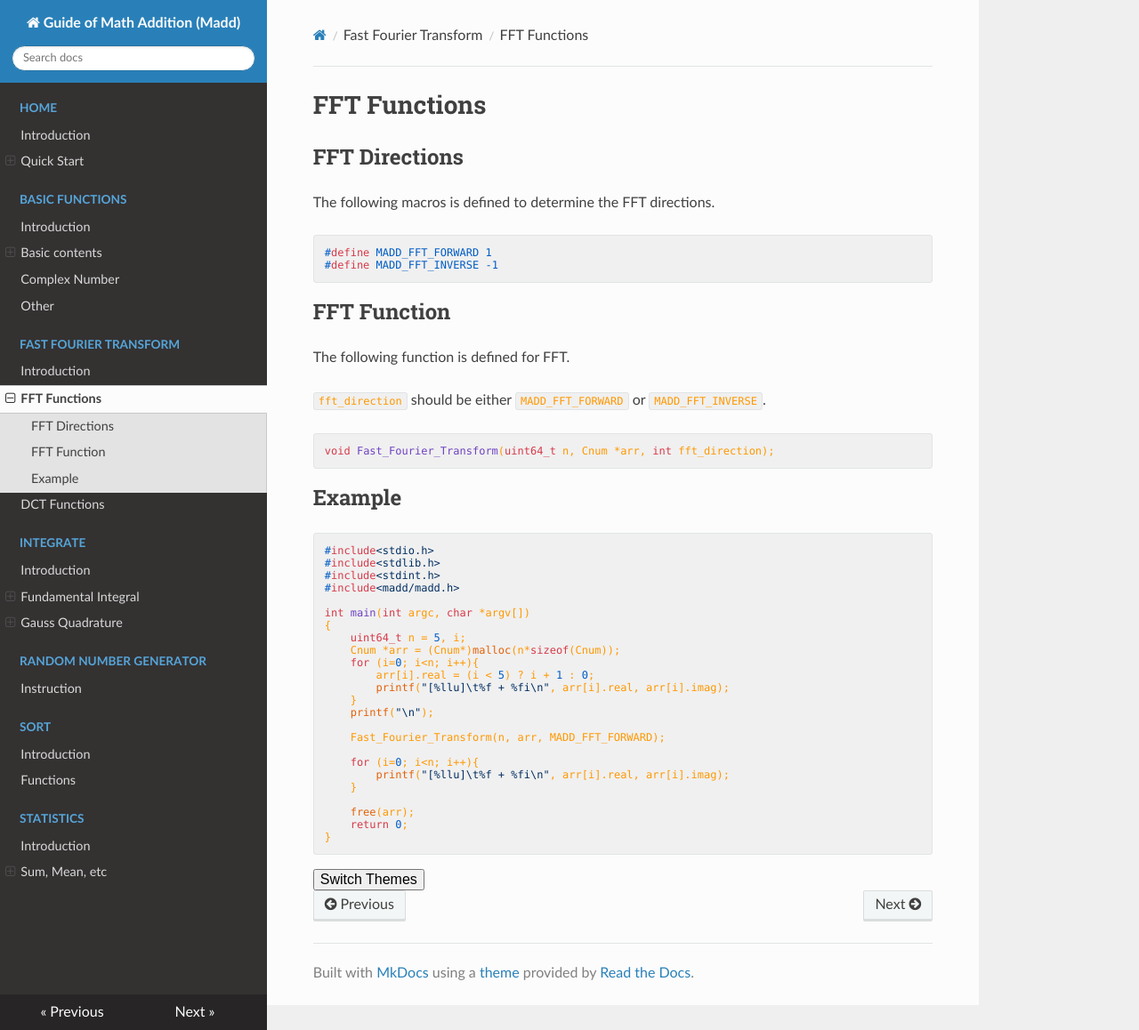
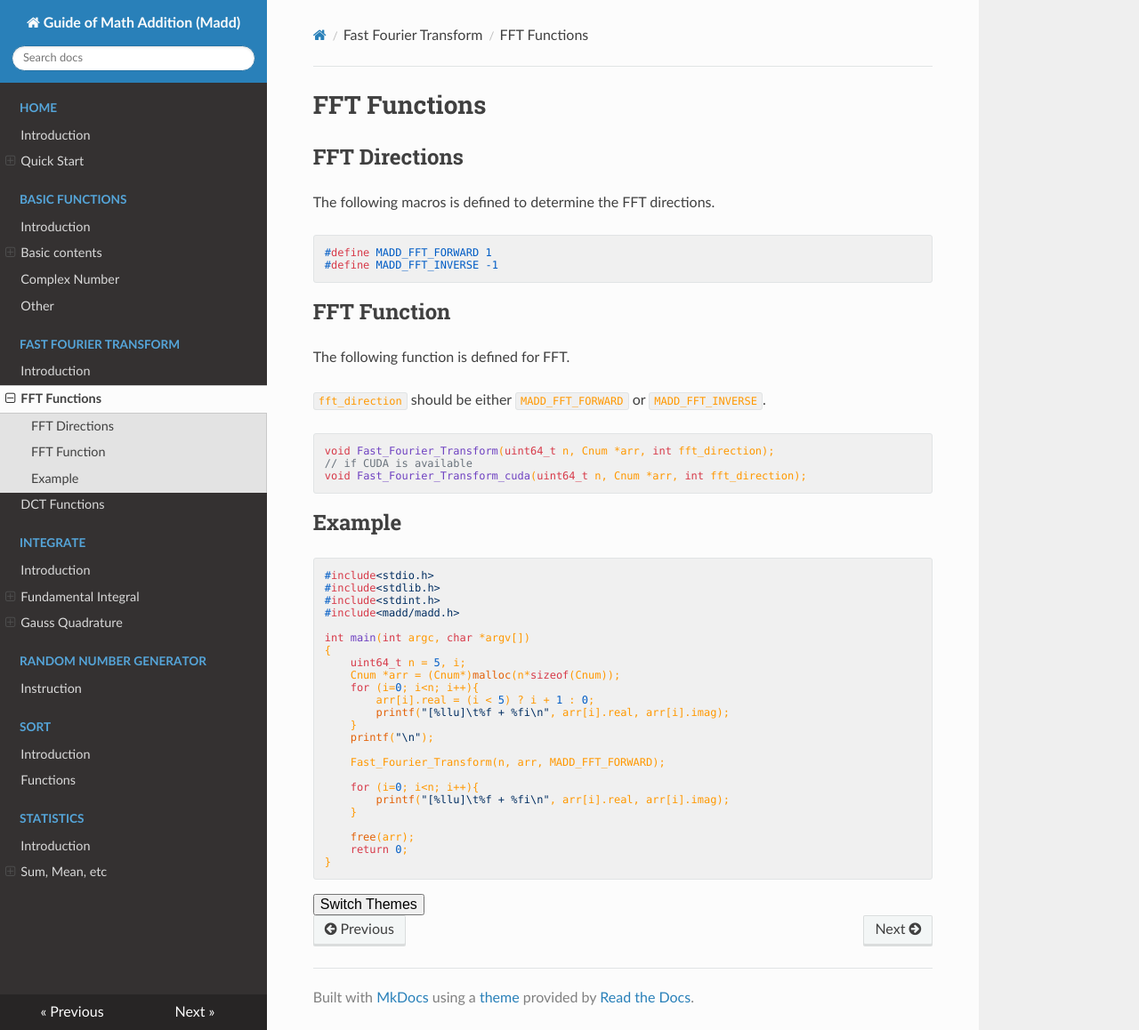
Before and after one commit to zenglinxing/madd, an MkDocs documentation site: the page built from doc/docs/fft-func.md, in a window 1280 px wide and 1158 px high. Shown: the whole window at 89% size. Built offline with MkDocs 1.6.1, drawn with Linux system fonts in a browser that asks for light colours; nearby versions of some CDN libraries.

Commit message:
doc: fft cuda

````diff
--- a/doc/docs/fft-func.md
+++ b/doc/docs/fft-func.md
@@ -20,6 +20,8 @@ The following function is defined for FFT.
 
 ```C
 void Fast_Fourier_Transform(uint64_t n, Cnum *arr, int fft_direction);
+// if CUDA is available
+void Fast_Fourier_Transform_cuda(uint64_t n, Cnum *arr, int fft_direction);
 ```
 
 Example
````
